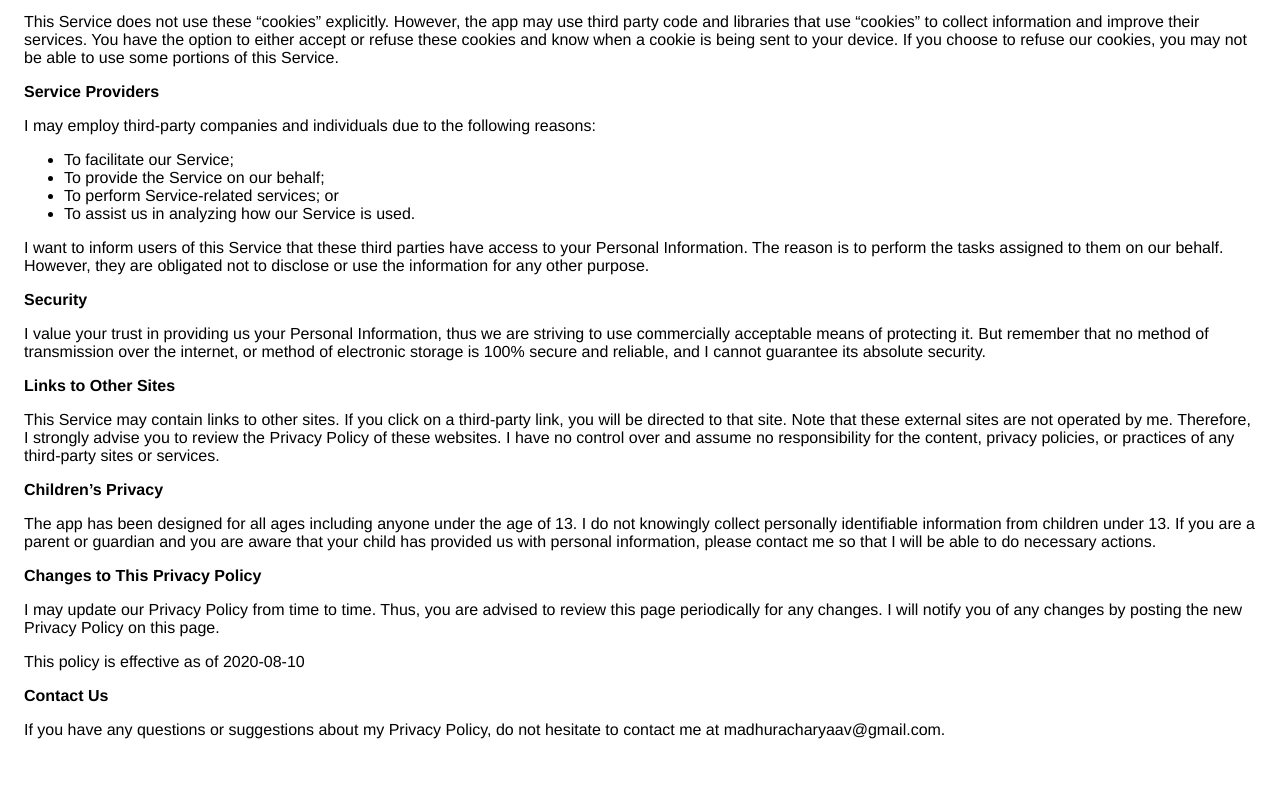
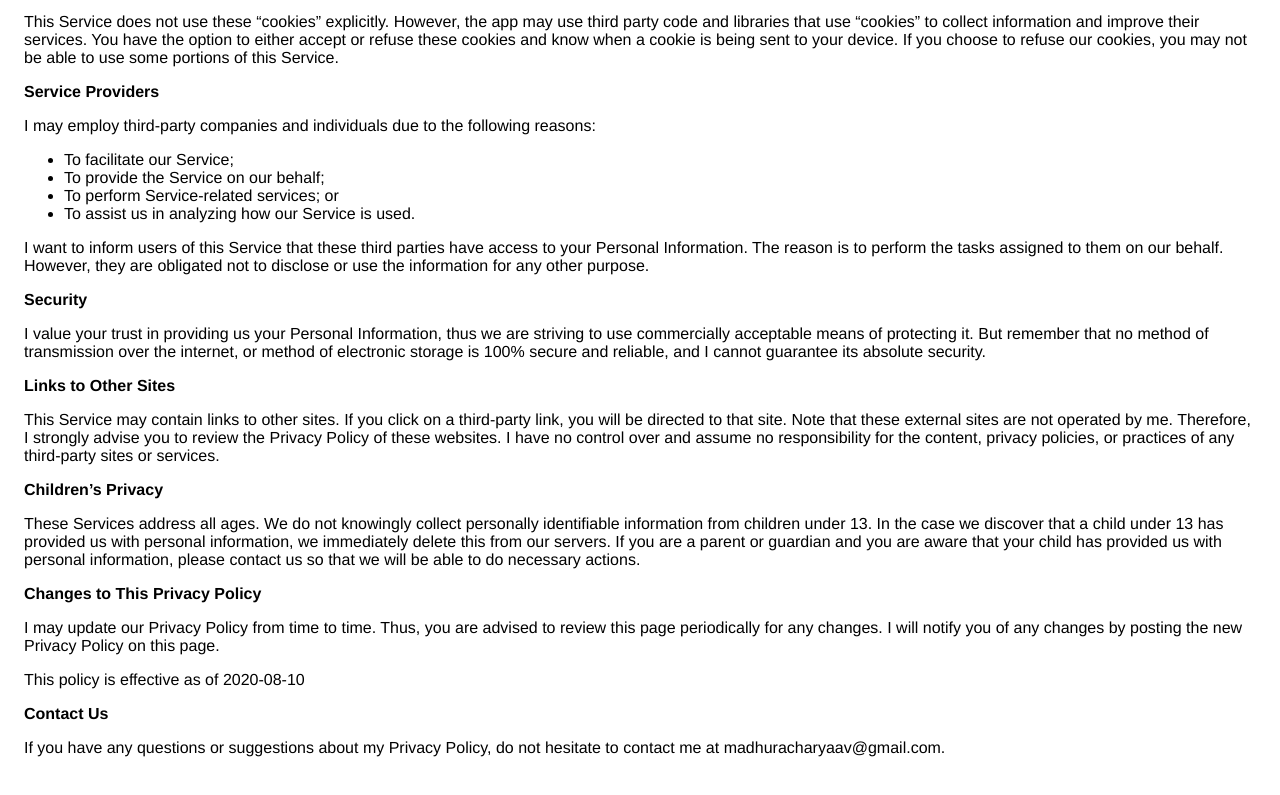
Before and after one commit to madhur-acharya/Slice-n-Dice-privacy-policy, a plain HTML site: page index.html in a window 1280 px wide. Shown: the part 595-1390 px from the top of the page. Drawn offline with Linux system fonts and the light colour scheme.

Commit message:
Update index.html

```diff
--- a/index.html
+++ b/index.html
@@ -86,12 +86,9 @@
                   privacy policies, or practices of any third-party sites or
                   services.
                 </p> <p><strong>Children’s Privacy</strong></p> <p>
-                  The app has been designed for all ages including anyone under the age of 13.
-                  I do not knowingly collect personally
-                  identifiable information from children under 13. If you are a parent or guardian
-                  and you are aware that your child has provided us with
-                  personal information, please contact me so that
-                  I will be able to do necessary actions.
+                 These Services address all ages. We do not knowingly collect personally identifiable information from children under 13.
+                  In the case we discover that a child under 13 has provided us with personal information, we immediately delete this from our servers.
+                  If you are a parent or guardian and you are aware that your child has provided us with personal information, please contact us so that we will be able to do necessary actions.
                 </p> <p><strong>Changes to This Privacy Policy</strong></p> <p>
                   I may update our Privacy Policy from
                   time to time. Thus, you are advised to review this page
```
